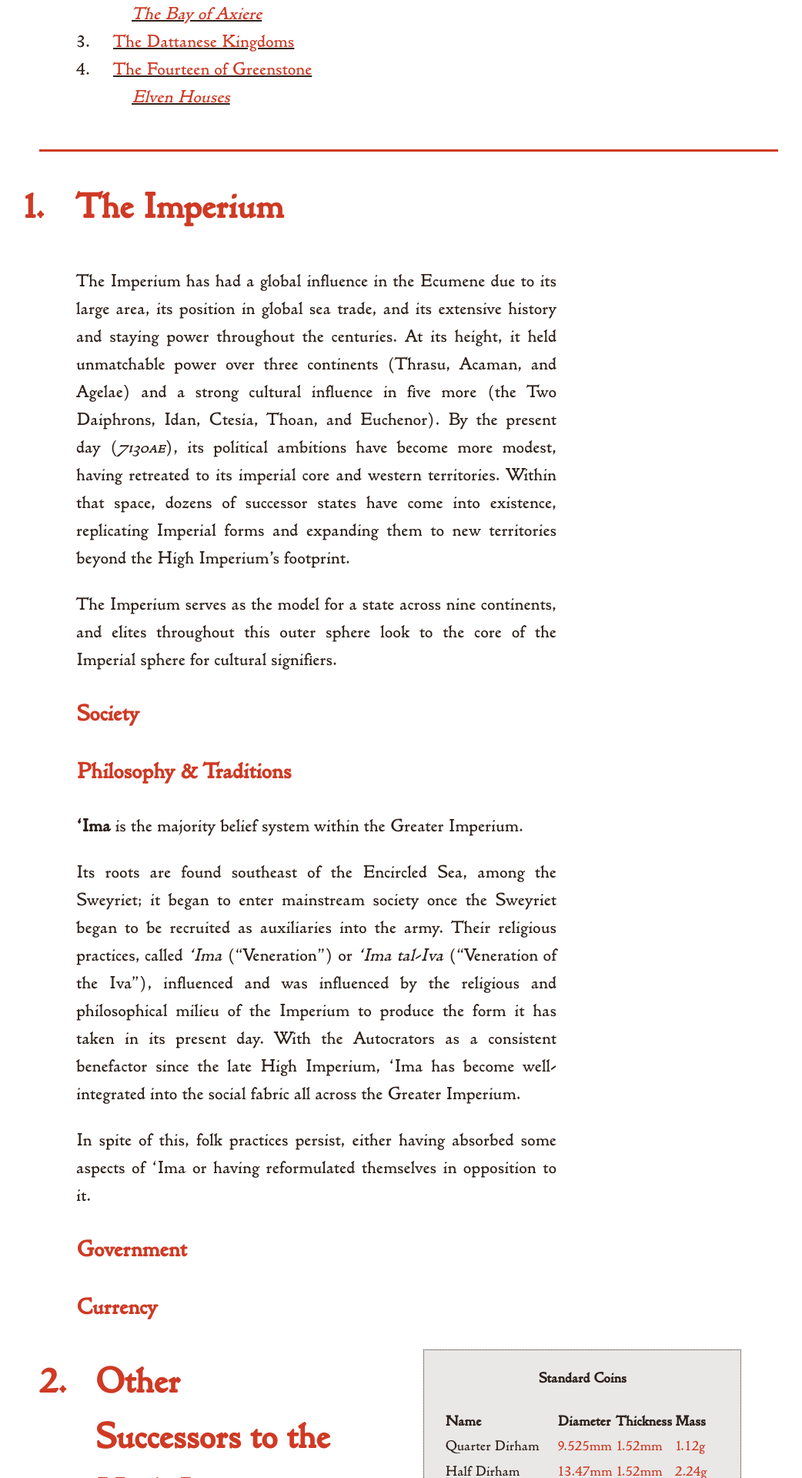
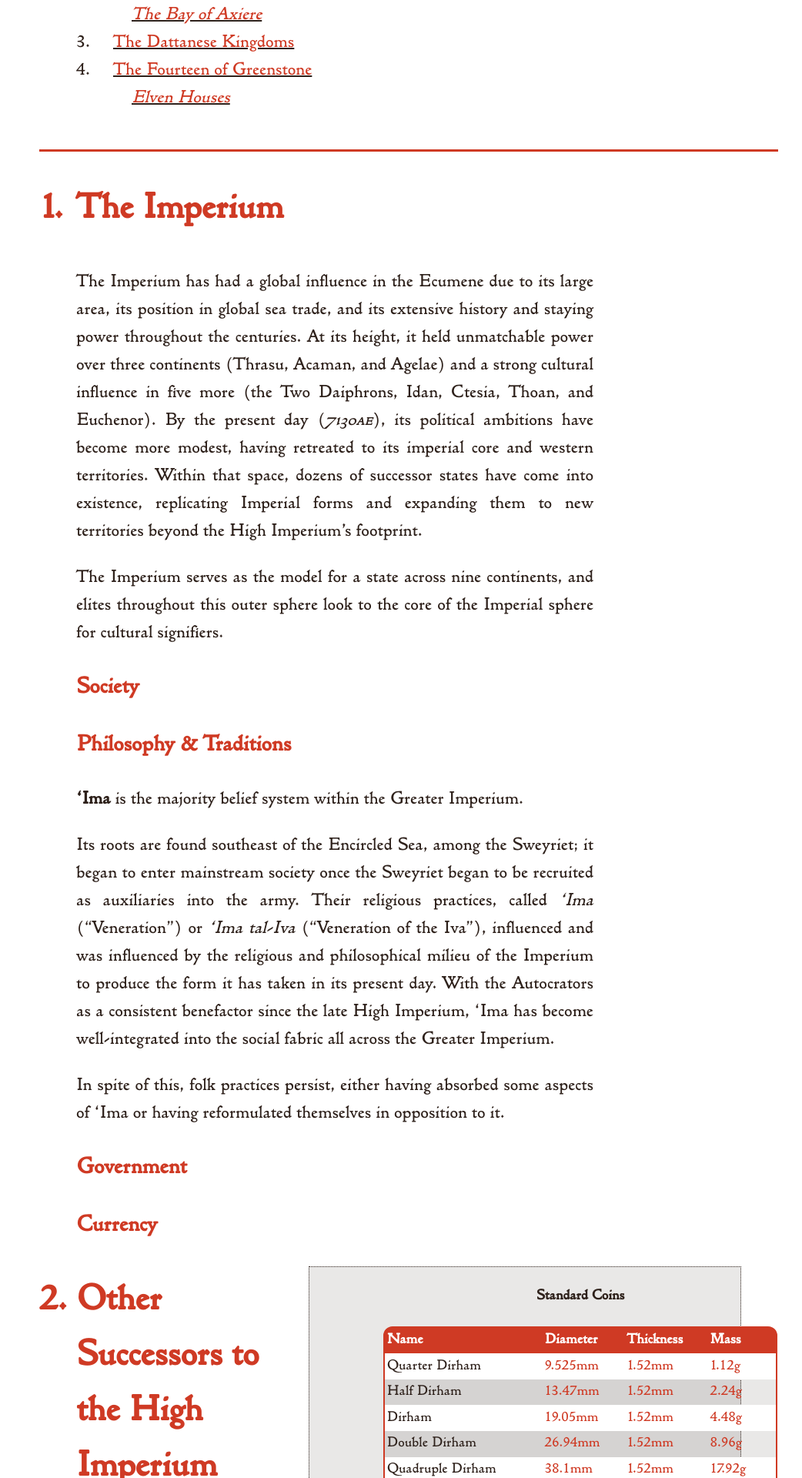
Before and after one commit to kmules1/kmules1.github.io, a Jekyll site: the page built from ecumene/regions/index.md, in a window 1280 px wide. Shown: the part 1097-3017 px from the top of the page at 77% size, without its empty margins (109-1151 px from the left). Built offline with Jekyll 4.4.1, drawn with Linux system fonts in a browser that asks for light colours.

Commit message:
additional styling adjustments

```diff
--- a/assets/css/ecumene2.scss
+++ b/assets/css/ecumene2.scss
@@ -235,9 +235,9 @@ main > * {
 main h2 {
 	counter-increment:			headers;
 	display:					grid;
-	grid-template-columns:		3rem auto 3rem;
-	margin-inline:				-1rem;
-	max-width:					32rem;
+	grid-template-columns:		2rem auto;
+	margin-inline:				0;
+	max-width:					30rem;
 }
 main h2:before {
 	display:					block;
@@ -250,8 +250,8 @@ main h3 {
 	max-width:					28rem;
 }
 
-main p,main ul,main figure, main table {
-	max-width:					26rem;
+main p,main ul,main figure {
+	max-width:					28rem;
 	text-align:					justify;
 }
 
@@ -343,6 +343,45 @@ aside.sidebox td:first-of-type {
 }
 
 /*
+ *	TABLES
+ */
+
+table {
+	background-color:			var(--grey);
+	border:						2px solid var(--red);
+	border-block-end-width:		1rem;
+	border-collapse:			separate;
+	border-spacing:				0;
+	border-radius:				0.5rem;
+	margin-inline:				3rem;
+	max-width:					25rem;
+	width:						100%;
+
+}
+
+th,td {
+	padding:					.125em;
+	text-align:					left;
+}
+
+thead th {
+	background-color:			var(--red);
+	color:						var(--white);
+}
+
+thead th:first-child {
+	border-start-start-radius:	0.25rem;
+}
+
+thead th:last-child {
+	border-start-end-radius:	0.25rem;
+}
+
+tbody tr:nth-child(2n+1) td {
+	background-color:			var(--white);
+}
+
+/*
  *	FOOTER
  */
 
```
Also changed, not shown: ecumene/world/index.md (+22 -22 lines).
